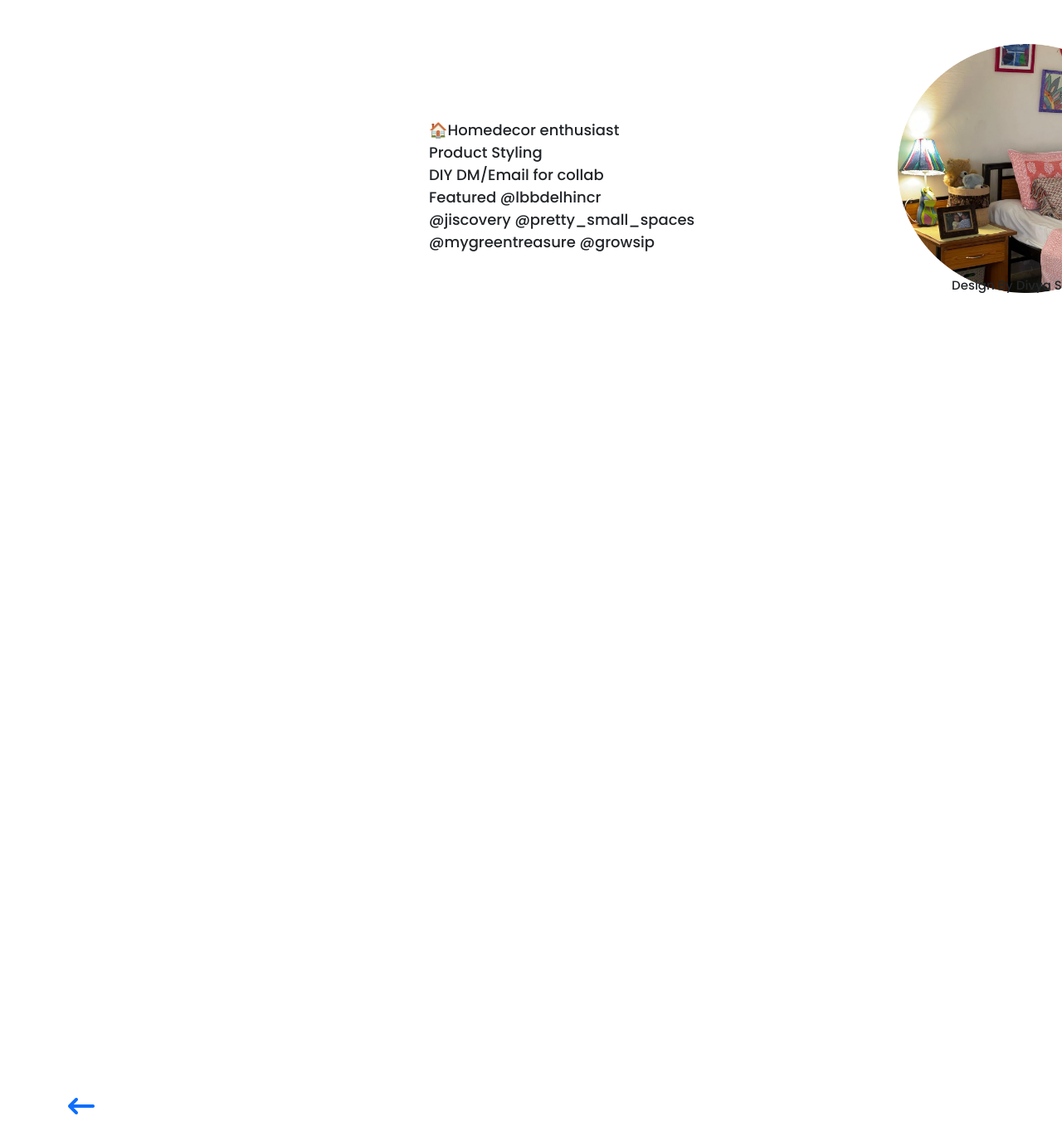
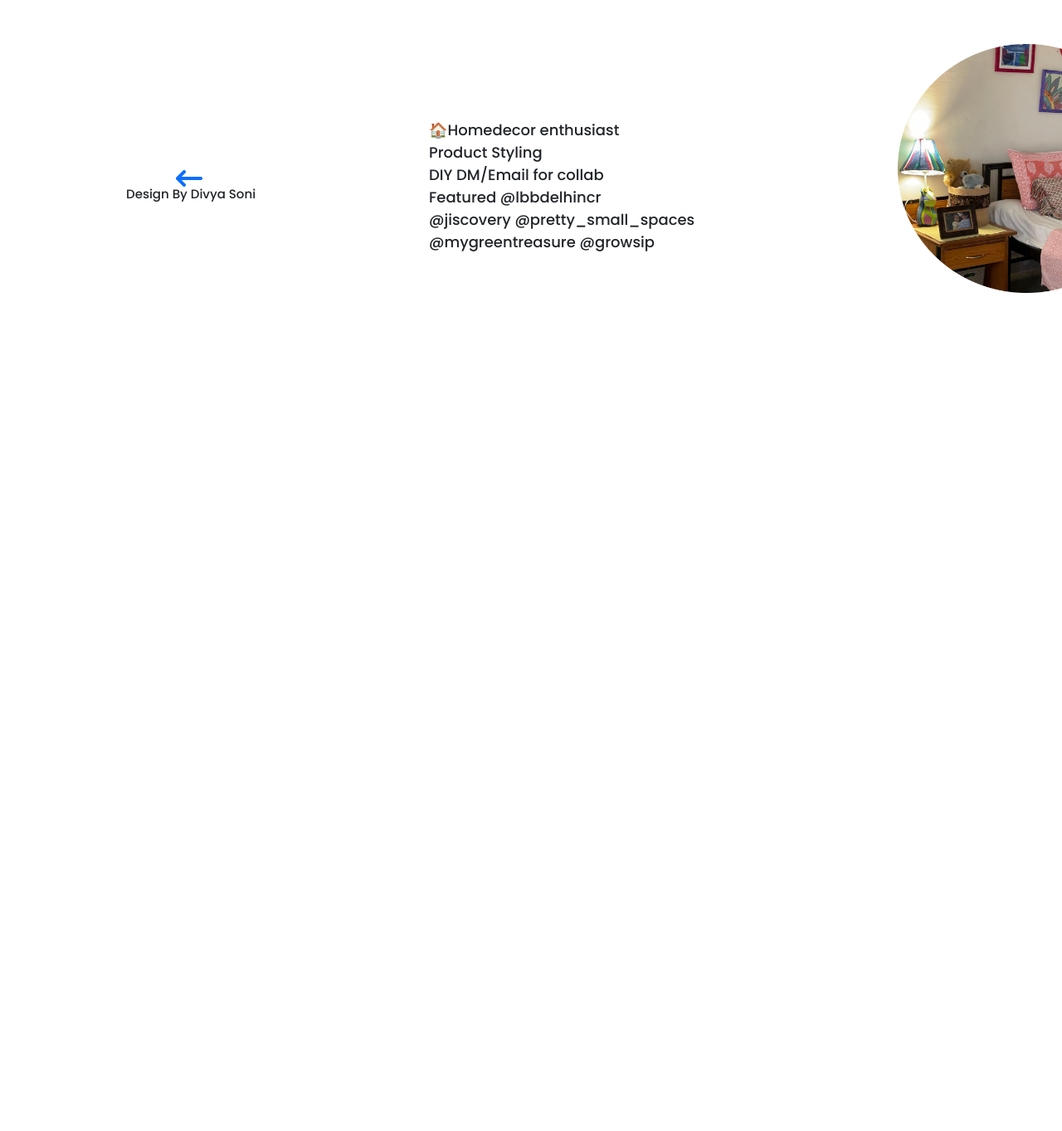
Before and after one commit to Nitin1692/dedie-decor, a website: page experts.html in a window 1280 px wide. Shown: the part 1643-3006 px from the top of the page at 83% size. Drawn offline with nearby package versions, Linux system fonts and the light colour scheme; a web font is replaced by a local one.

Commit message:
Added Experts

```diff
--- a/ExpertsStyle.css
+++ b/ExpertsStyle.css
@@ -190,8 +190,8 @@ body{
 
 .rod1{
     position: relative;
-    top: -1020px;
-    left: -500px;
+    top: -1130px;
+    right: -130px;
 }
 
 .rod1::before{
@@ -214,8 +214,8 @@ body{
 
 .quote2{
     position: relative;
-    top: -1010px;
-    right: -1065px;
+    top: -1120px;
+    right: -70px;
     font-size: 15px;
     font-family: 'Poppins', sans-serif;
 }
--- a/experts.html
+++ b/experts.html
@@ -76,7 +76,7 @@
     Featured @lbbdelhincr <br>
     @jiscovery @pretty_small_spaces <br>
     @mygreentreasure @growsip</p>
-  <a href="https://instagram.com/vibrant_vibes87?igshid=YmMyMTA2M2Y=" title="Contact Through Instagram"><i class="fa-solid fa-arrow-left-long fa-2xl"></i></a>
+  <a href="https://instagram.com/vibrant_vibes87?igshid=YmMyMTA2M2Y=" title="Contact Through Instagram"><i class="fa-solid fa-arrow-left-long fa-2xl rod1"></i></a>
   <h6 class="quote2">Design By Divya Soni</h6>
 </div>
 
```
